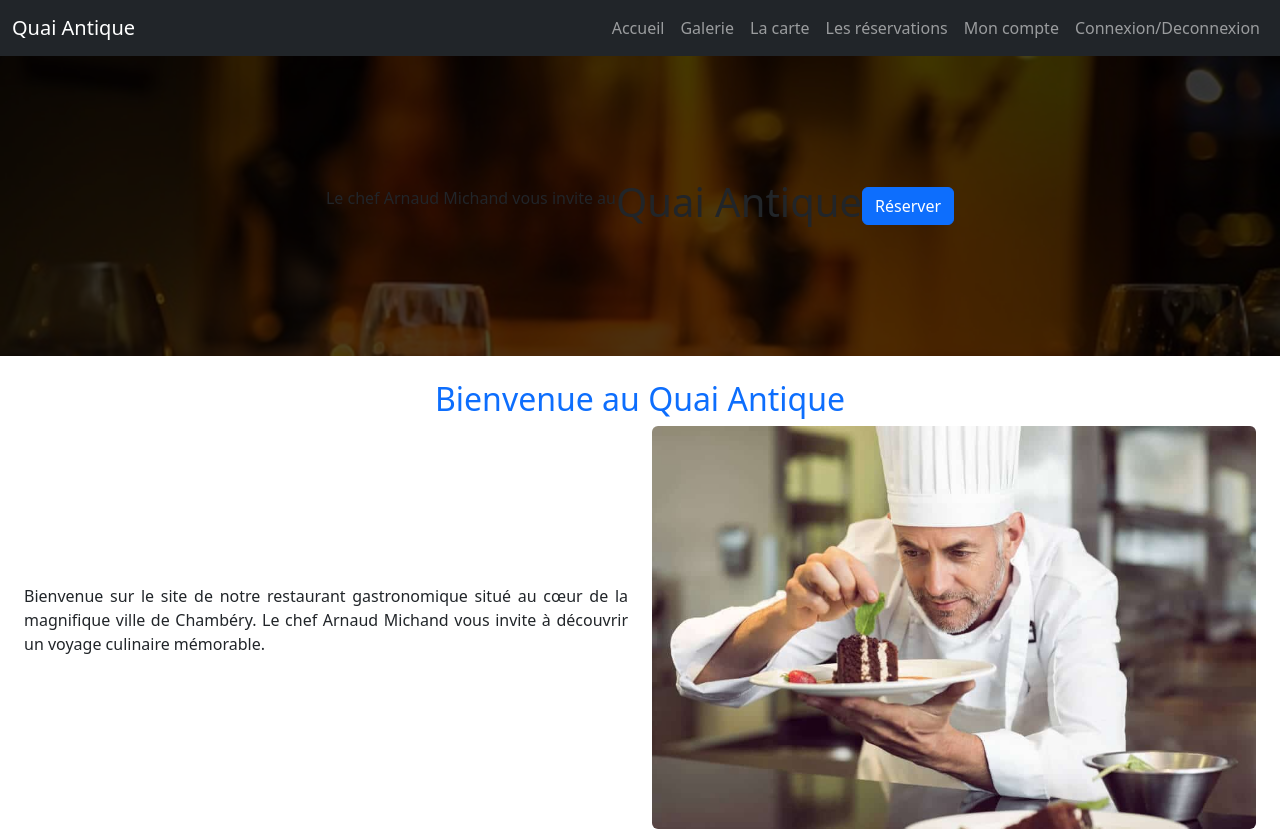
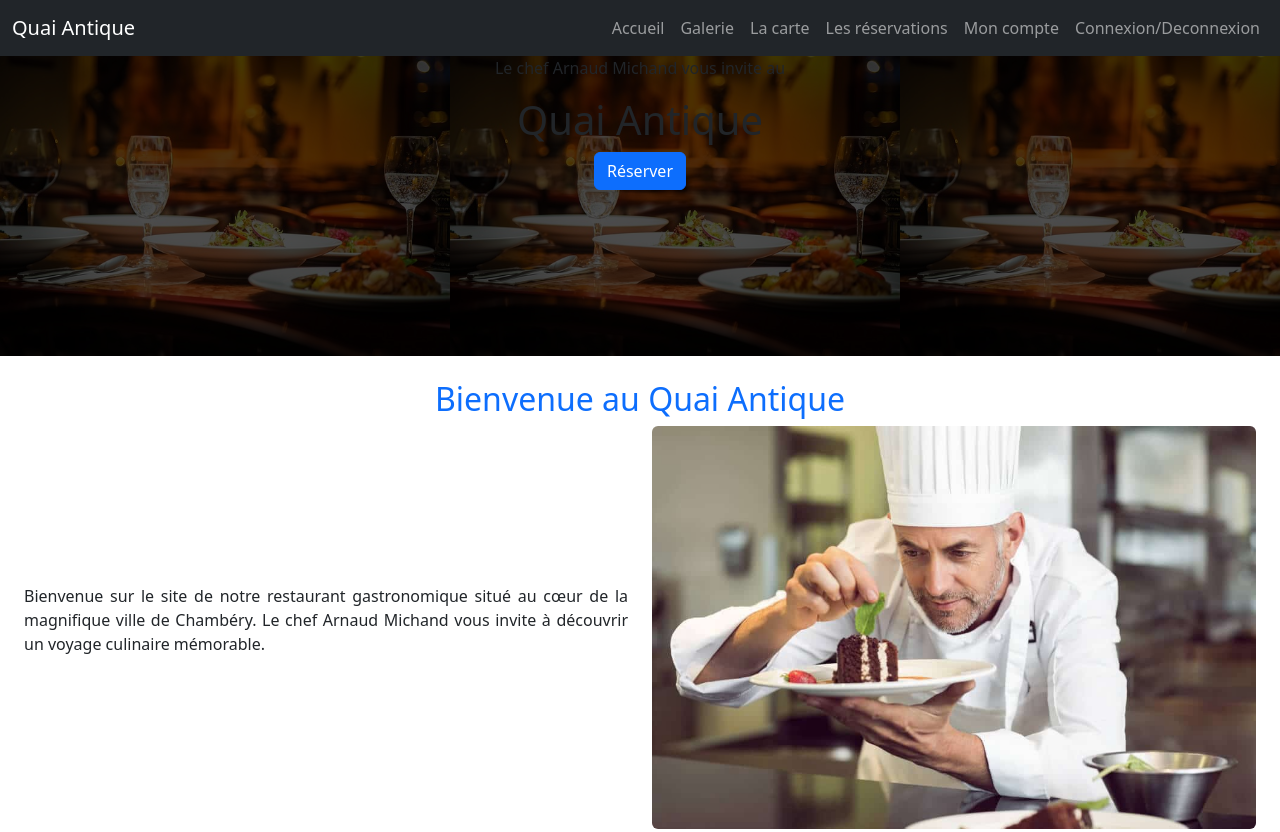
Before and after one commit to Lasdepic/QuaiAntiqueRestaurantFront, a website with bundled scripts: page index.html in a window 1280 px wide. Shown: the top 832 px of the page. Built offline with nearby package versions, Linux system fonts and the light colour scheme; files whose address does not match are found by name; a web font is replaced by a local one.

Commit message:
adrienjeune

```diff
--- a/style/main.scss
+++ b/style/main.scss
@@ -21,13 +21,14 @@ footer.footer{
     position: relative;
     &::before{
         content:"";
-        position: absolute;
+    display: flex;
+    position: absolute;
         top: 0;
         left: 0;
         width: 100%;
         height: 100%;
         background-image: url(../imagesresto/reserveracceuil.jpg);
-        background-size: cover;
+        background-size: contain;
         filter: brightness(0.3);
     }
    *{
@@ -37,9 +38,9 @@ footer.footer{
 
    .hero-scene-content{
     height: 300px;
-    display: flex;
-    align-items: center;
-    justify-content: center;
+    //display: flex;
+    //align-items: center;
+    //justify-content: center;
    }
 }
 
```
Also changed, not shown: style/main.css, 1 other file.
